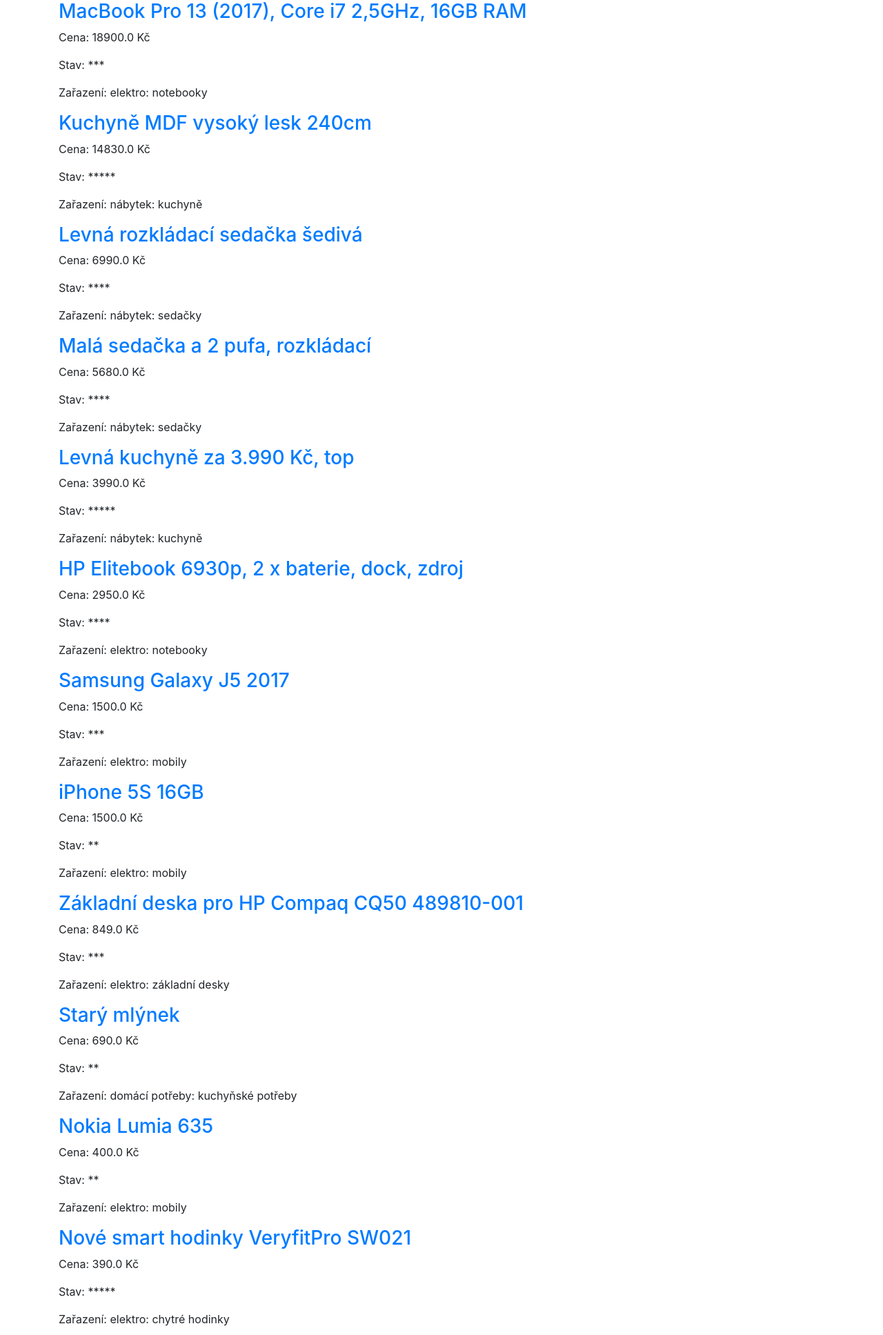
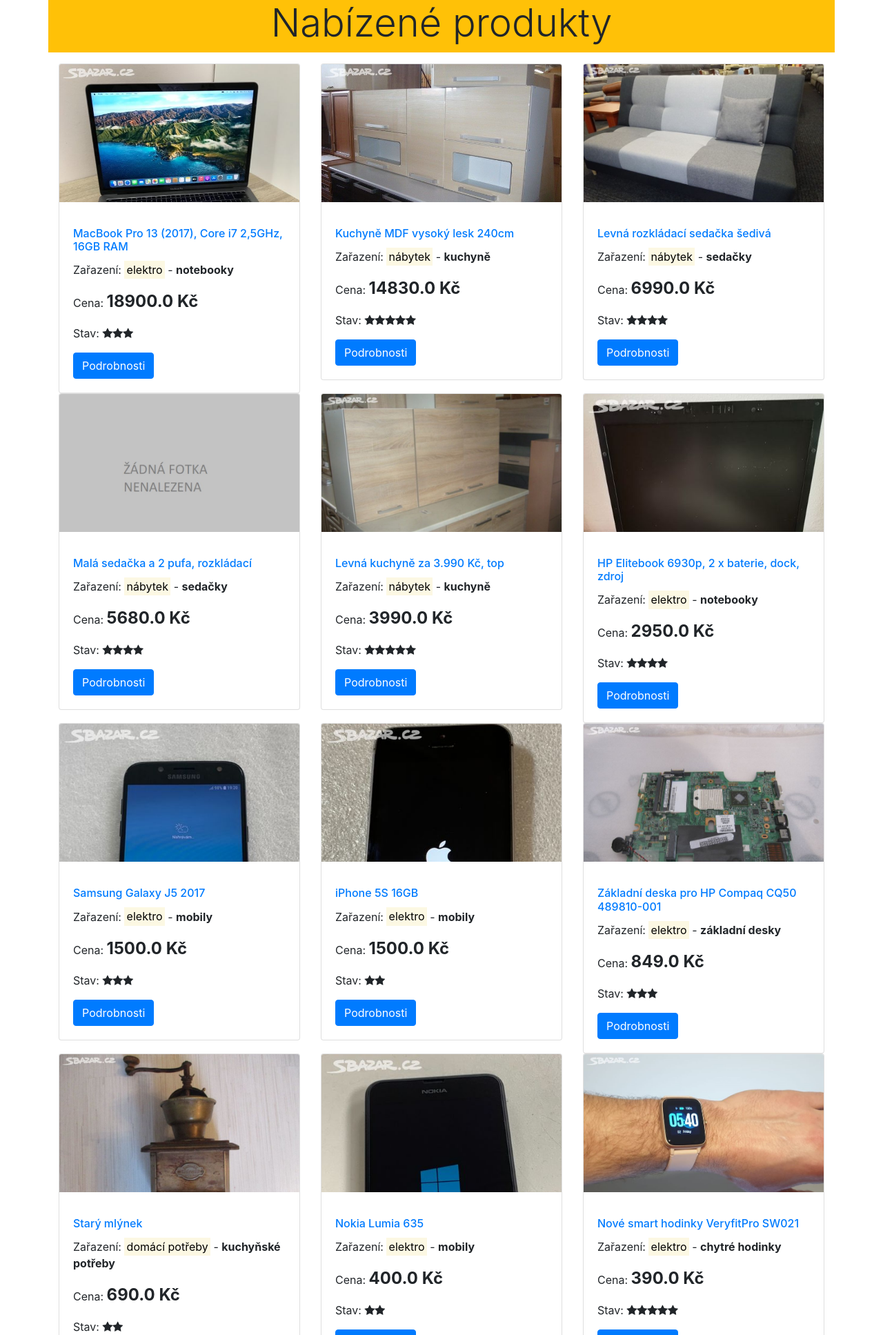
Before and after one commit to superucitelka/django-bazar, a Django app: template bazar/templates/list.html in a window 1280 px wide. Shown: the part 126-2061 px from the top of the page at 69% size. Run offline with Django 3.2, Linux system fonts and the light colour scheme; the template is opened without the code that fills it: values that come from a table or form of the project are taken from there, others are empty; data comes from the database, SQL or seed files in the repository; some libraries are stand-ins or nearby versions.

Commit message:
05 - list - uprava

```diff
--- /dev/null
+++ b/bazar/static/css/styles.css
@@ -0,0 +1,14 @@
+.cropped {
+    width: 100%; /* width of container */
+    max-height: 200px; /* height of container */
+    overflow: hidden;
+}
+
+.cena {
+    font-size: 1.5em;
+    font-weight: bold;
+}
+
+h4.card-title {
+    font-size: 1em;
+}
--- a/bazar/templates/list.html
+++ b/bazar/templates/list.html
@@ -1,12 +1,38 @@
 {% extends "base.html" %}
+{% load static %}
 
 {% block title %}{{ zbozi.nazev }}{% endblock %}
-
+{% block css %}
+<link rel="stylesheet" href="https://cdnjs.cloudflare.com/ajax/libs/font-awesome/4.7.0/css/font-awesome.min.css">
+{% endblock %}
 {% block content %}
+<div class="row mb-3">
+    <div class="col-sm-12 bg-warning">
+        <h2 class="display-4 text-center">Nabízené produkty</h2>
+    </div>
+</div>
+<div class="row">
     {% for zbozi in zbozi_list %}
-<h3><a href="{% url 'detail' zbozi.pk %}">{{ zbozi.nazev }}</a></h3>
-        <p>Cena: {{ zbozi.cena }} Kč</p>
-        <p>Stav: {% with ''|center:zbozi.stav as range %}{% for _ in range %}*{% endfor %}{% endwith %}</p>
-        <p>Zařazení: {{ zbozi.druh.oblast }}: {{ zbozi.druh.oznaceni_druhu }}</p>
+    <div class="col-md-6 col-lg-4">
+        <div class="card">
+            {% if zbozi.foto %}
+            <figure class="cropped">
+                <img class="card-img-top" src="{{ zbozi.foto.url }}" alt="{{ zbozi.nazev }}">
+            </figure>
+            {% else %}
+            <figure class="cropped">
+                <img class="card-img-top" src="{% static 'img/nopicture.jpg' %}" alt="Bez fotografie">
+            </figure>
+            {% endif %}
+            <div class="card-body">
+                <h4 class="card-title"><a href="{% url 'detail' zbozi.pk %}">{{ zbozi.nazev }}</a></h4>
+                <p class="card-text">Zařazení: <mark>{{ zbozi.druh.oblast }}</mark> - <b>{{ zbozi.druh.oznaceni_druhu }}</b></p>
+                <p class="card-text">Cena: <span class="cena">{{ zbozi.cena }} Kč</span></p>
+                <p class="card-text">Stav: {% with ''|center:zbozi.stav as range %}{% for _ in range %}<i class="fa fa-star"></i>{% endfor %}{% endwith %}</p>
+                <a href="{% url 'detail' zbozi.pk %}" class="btn btn-primary">Podrobnosti</a>
+            </div>
+        </div>
+    </div>
     {% endfor %}
+</div>
 {% endblock %}
```
Also changed, not shown: bazar/static/img/nopicture.jpg (added).
